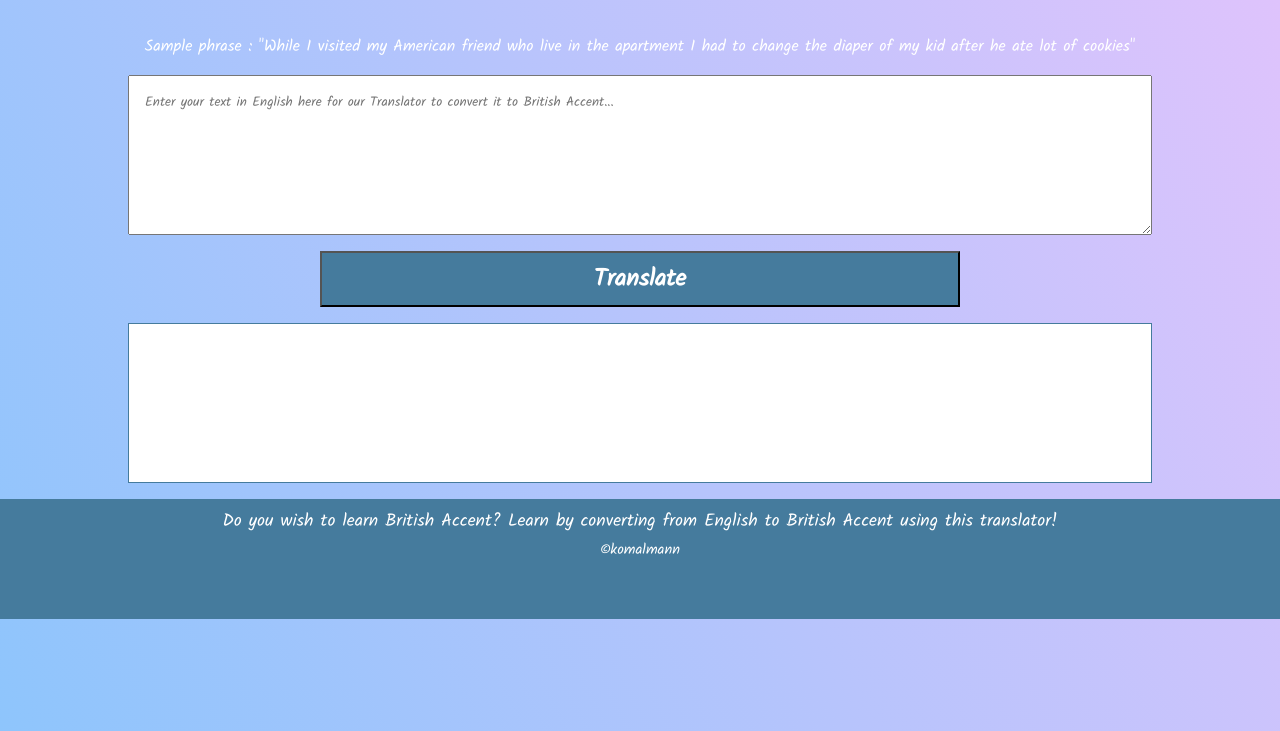
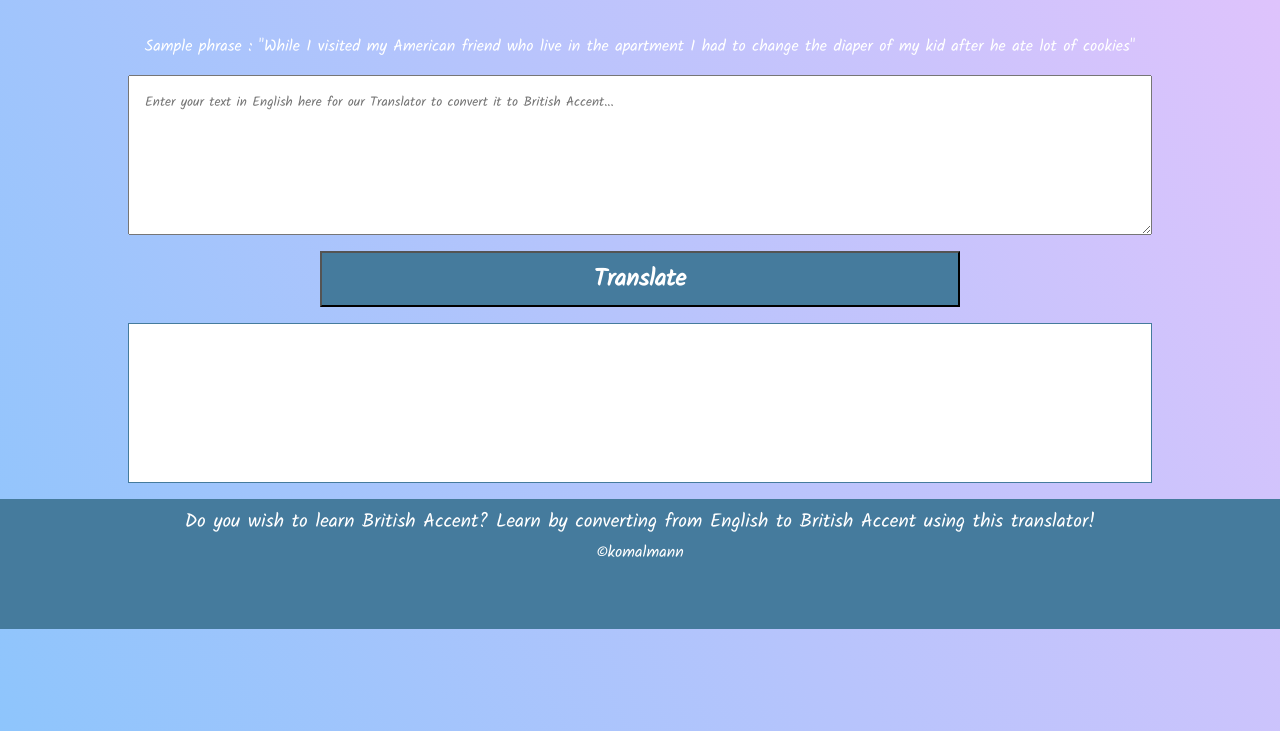
Before and after one commit to komalmann/British-Accent-Translator, a plain HTML site: page index.html in a window 1280 px wide. Shown: the part 69-800 px from the top of the page. Drawn offline with Linux system fonts and the light colour scheme.

Commit message:
improve styling

```diff
--- a/style.css
+++ b/style.css
@@ -35,13 +35,13 @@ nav{
 
 main {
     min-height: 100%;
-    margin-bottom: -120px;
+    margin-bottom: -130px;
 }
 
 main:after {
     content: "";
     display: block;
-    height: 120px;
+    height: 130px;
 }
 
 .flex-container{
@@ -93,6 +93,6 @@ footer{
     width:100%;
     padding:0.5rem;
     text-align: center;
-    font-size: 1.1rem;
-    height: 120px;
+    font-size: 1.2rem;
+    height: 130px;
 }
```
